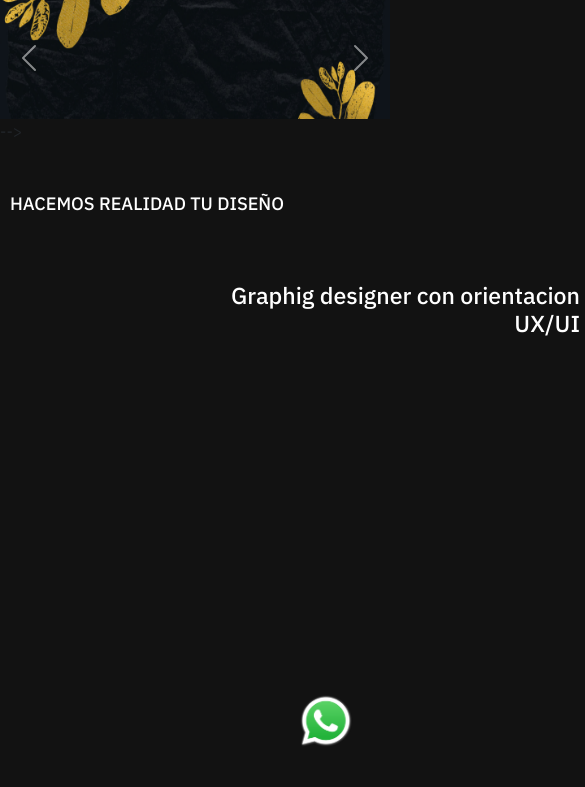
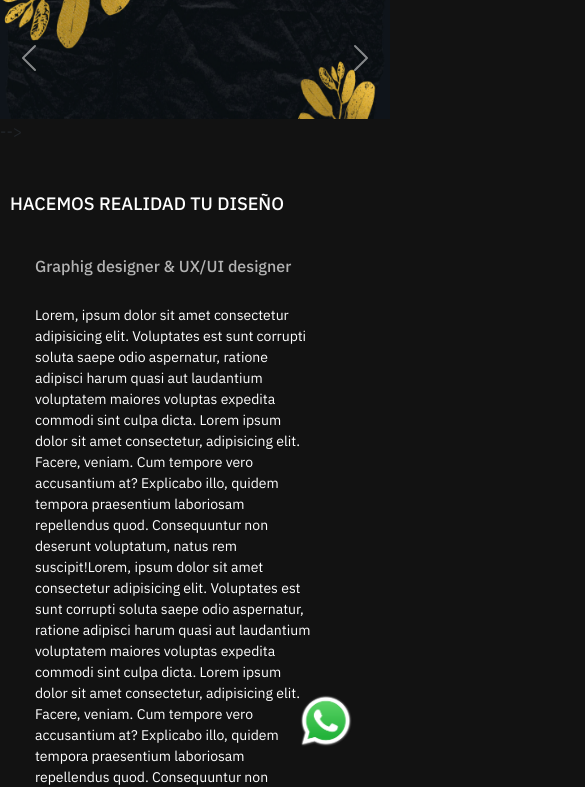
Before and after one commit to KityMai/2daPreEntrega, a plain HTML site: page index.html in a window 390 px wide. Shown: the part 59-846 px from the top of the page, 585 px wide, since content can reach past the window. Drawn offline with nearby package versions, Linux system fonts and the light colour scheme.

Commit message:
se agregan media queris

```diff
--- a/index.html
+++ b/index.html
@@ -77,12 +77,11 @@
       <h1>HACEMOS REALIDAD TU DISEÑO</h1>
     </section>
     <section class="intro">
-      <div class="texto titulo">
-        <h3>Graphig designer con orientacion UX/UI</h3>
+      <div class="texto-titulo">
+        <h3>Graphig designer & UX/UI designer</h3>
       </div>
-      <div class="texto parrafo">
-        <p>
-          Lorem, ipsum dolor sit amet consectetur adipisicing elit. Voluptates
+      <div class="texto-parrafo">
+        <p>Lorem, ipsum dolor sit amet consectetur adipisicing elit. Voluptates
           est sunt corrupti soluta saepe odio aspernatur, ratione adipisci
           harum quasi aut laudantium voluptatem maiores voluptas expedita
           commodi sint culpa dicta. Lorem ipsum dolor sit amet consectetur,
--- a/styles/style.css
+++ b/styles/style.css
@@ -5,11 +5,6 @@
     padding: 0;
     box-sizing: border-box;
     font-family: 'IBM Plex Sans', sans-serif;
-}
-
-.title-primary{
-    font-size: 16px;
-    font-weight: 300;
 }
 
 body{
@@ -37,6 +32,11 @@ h1 {
     margin-top: 20px;
     margin-bottom: 10px;
     width: 800px;
+}
+
+.texto-parrafo {
+    color: #ffffff;
+    font-size: 18px;
 }
 
 /* BOTON FLOTANTE */
@@ -73,14 +73,20 @@ h2 {
 .intro {
     padding: 60px;
     display: flex;
-    gap: 60px;
-    margin-inline: 120px;
+    /* gap: 60px; */
+    /* margin-inline: 120px; */
+    width: 90%;
     flex: 1;
+
+    display: grid;
+	grid-template-columns: repeat(2, 1fr);
+	gap: 20px;
 }
 
 h3 {
+    color: #b3b3b3;
     text-align: right;
-    width: 400px;
+    font-size: 100%;
 }
 
 .hidden {
@@ -167,6 +173,11 @@ h4 {
 
 
 /* SOBRE MI */
+.construccion {
+    display: grid;
+    place-items: center;
+}
+
 .fotoSobreMi {
     height: 50vh;
     background-image: url("../fotos/work.png");
@@ -180,12 +191,29 @@ h4 {
     padding-inline: 200px;
 }
 
-@media screen and (max-width: 900px) {
-
-}
-
-@media screen and (max-width: 700px) {
-
+@media screen and (max-width: 768px) {
+    .contenedor {
+        grid-template-columns: 1fr 1fr;
+        grid-template-columns: repeat(2,1fr);
+    }
+	h1 {
+        font-size: 24px !important;
+        margin-left: 35px;
+    }
+    .intro {
+        display: grid;
+	    grid-template-columns: repeat(1, 1fr);
+	    gap: 10px;
+        padding: 35px !important;
+    }
+    h3 {
+        text-align: left;
+        font-size: 20px !important;
+    }
+    .texto-parrafo {
+        color: #ffffff;
+        font-size: 16px;
+    }
 }
 
 @media screen and (max-width: 480px) {
@@ -202,5 +230,19 @@ h4 {
     h4 {
         font-size: 14px !important;
     }
+    .intro {
+        display: grid;
+	    grid-template-columns: repeat(1, 1fr);
+	    gap: 20px;
+        padding: 15px;
+    }
+    h3 {
+        text-align: left;
+        font-size: 16px !important;
+    }
+    .texto-parrafo {
+        color: #ffffff;
+        font-size: 14px;
+    }
 
 }
```
Also changed, not shown: pages/servicios.html (+4 -7 lines), pages/sobre-mi.html (+8 -12 lines), fotos/construccion.png (added), fotos/sketch.png (added).
